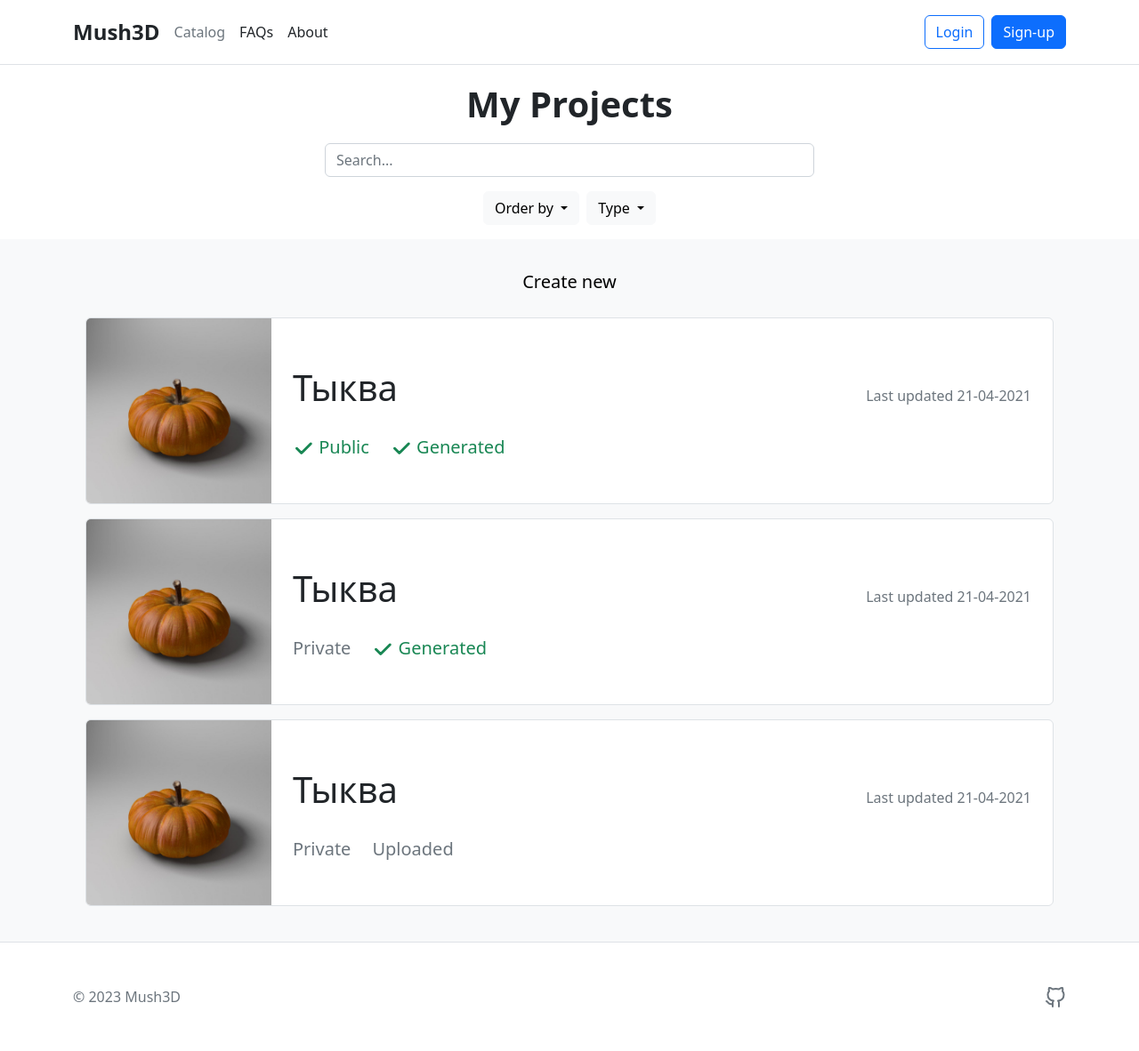
After one commit to Soskiiit/mush, a Django app: page /projects/ in a window 1280 px wide. The commit adds this page. Shown: the whole page at 89% size. Run offline with Django 3.2, Linux system fonts and the light colour scheme; some libraries are stand-ins or nearby versions.

Commit message:
Done my-projects.html, minor changes

```diff
--- /dev/null
+++ b/mush/theme/templates/catalog/components/projects-item-card.html
@@ -0,0 +1,56 @@
+{% load static %}
+
+<a
+href="{% url "item" %}"
+class="
+w-100
+text-decoration-none text-reset
+border rounded overflow-hidden
+bg-white d-flex flex-row"
+style="cursor: pointer;">
+    <div
+    style="
+    flex: none;
+    width: 13rem;
+    aspect-ratio: 1;
+    background-image: url({% static "assets/pumpkin.jpg" %});
+    background-repeat: no-repeat;
+    background-position: center;
+    background-size: cover;
+    ">
+    </div>
+
+    <div class="flex-grow-1 px-4 py-5 d-flex flex-column justify-content-between">
+        <div class="d-flex justify-content-between align-items-baseline">
+            <div class="fs-1 fw-light text-truncate m-0">{{name}}</div>
+            <div class="text-muted">Last updated 21-04-2021</div>
+        </div>
+        <div class="d-flex flex-row">
+            <div class="fs-5 me-4">
+                {% if public %}
+                    <span class="text-success">
+                        <svg class="bi" width="24" height="24" viewBox="0 0 16 16" fill="none" stroke="currentColor">
+                            <path d="M13.854 3.646a.5.5 0 0 1 0 .708l-7 7a.5.5 0 0 1-.708 0l-3.5-3.5a.5.5 0 1 1 .708-.708L6.5 10.293l6.646-6.647a.5.5 0 0 1 .708 0z"></path>
+                        </svg>
+                        <span>Public</span>
+                    </span>
+                {% else %}
+                    <span class="text-muted">Private</span>
+                {% endif %}
+            </div>
+            <div class="fs-5 me-4">
+
+                {% if generated %}
+                <span class="text-success">
+                    <svg class="bi" width="24" height="24" viewBox="0 0 16 16" fill="none" stroke="currentColor">
+                        <path d="M13.854 3.646a.5.5 0 0 1 0 .708l-7 7a.5.5 0 0 1-.708 0l-3.5-3.5a.5.5 0 1 1 .708-.708L6.5 10.293l6.646-6.647a.5.5 0 0 1 .708 0z"></path>
+                    </svg>
+                    <span>Generated</span>
+                </span>
+                {% else %}
+                    <span class="text-muted">Uploaded</span>
+                {% endif %}
+            </div>
+        </div>
+    </div>
+</a>
--- a/mush/theme/templates/catalog/index.html
+++ b/mush/theme/templates/catalog/index.html
@@ -1,5 +1,7 @@
 {% extends "theme/base.html" %}
 {% load static %}
+
+{% block tab_title %}Catalog{% endblock %}
 
 {% block fullwidth-body %}
     <div class="bg-white">
--- /dev/null
+++ b/mush/theme/templates/catalog/my-projects.html
@@ -0,0 +1,42 @@
+{% extends "theme/base.html" %}
+{% load static %}
+
+{% block tab_title %}My projects{% endblock %}
+
+{% block fullwidth-body %}
+    <!-- Search -->
+    <div class="container-fluid px-5 pt-4 pb-3 bg-white">
+        <h1 class="display-6 fw-semibold lh-1 mb-4 text-center">
+            My Projects
+        </h1>
+
+        <form class="d-flex flex-column align-items-center">
+            <input class="mb-3 form-control" type="text" placeholder="Search..." style="max-width: 550px;">
+            <div class="d-flex flex-row">
+                <button class="me-2 btn btn-light dropdown-toggle" type="button" data-bs-toggle="dropdown" aria-expanded="false">
+                    Order by
+                </button>
+                <ul class="dropdown-menu" style="">
+                    <li><a class="dropdown-item" href="#">Date published</a></li>
+                </ul>
+                <button class="btn btn-light dropdown-toggle" type="button" data-bs-toggle="dropdown" aria-expanded="false">
+                    Type
+                </button>
+                <ul class="dropdown-menu" style="">
+                    <li><a class="dropdown-item" href="#">Generated</a></li>
+                    <li><a class="dropdown-item" href="#">Uploaded</a></li>
+                </ul>
+            </div>
+        </form>
+    </div>
+
+    <!-- Project list -->
+    <div class="mx-lg-5 px-5 py-4 d-flex flex-column">
+        <div class="mb-3 mx-auto">
+            <a href="{% url "edit" %}" class="btn btn-light btn-lg">Create new</a>
+        </div>
+        <div class="mb-3">{% include "catalog/components/projects-item-card.html" with name="Тыква" generated=1 public=1 %}</div>
+        <div class="mb-3">{% include "catalog/components/projects-item-card.html" with name="Тыква" generated=1 %}</div>
+        <div class="mb-3">{% include "catalog/components/projects-item-card.html" with name="Тыква" %}</div>
+    </div>
+{% endblock %}
--- a/mush/theme/templates/theme/components/header.html
+++ b/mush/theme/templates/theme/components/header.html
@@ -19,7 +19,7 @@
                         <img src="{% static "assets/profile.jpeg" %}" alt="mdo" class="rounded-circle" width="32" height="32">
                     </a>
                     <ul class="dropdown-menu text-small" style="">
-                        <li><a class="dropdown-item" href="#">My projects</a></li>
+                        <li><a class="dropdown-item" href="{% url "my-projects" %}">My projects</a></li>
                         <li><a class="dropdown-item" href="#">Profile</a></li>
                         <li><a class="dropdown-item" href="#">Settings</a></li>
                         <li><hr class="dropdown-divider"></li>
--- a/mush/theme/templates/theme/form.html
+++ b/mush/theme/templates/theme/form.html
@@ -11,7 +11,6 @@
             class="
             mx-auto px-4 py-4
             border rounded-4
-            shadow shadow-sm
             bg-white"
             style="max-width: 550px;">
                 <div class="mb-4 text-center">
--- a/mush/theme/templates/theme/test-form.html
+++ b/mush/theme/templates/theme/test-form.html
@@ -1,5 +1,7 @@
 {% extends "theme/form.html" %}
 {% load static %}
+
+{% block tab_title %}Sign-up{% endblock %}
 
 {% block form-header %}
     Sign-up
--- a/mush/theme/urls.py
+++ b/mush/theme/urls.py
@@ -4,6 +4,7 @@ from theme import views
 
 urlpatterns = [
     path('', views.CatalogView.as_view(), name='index'),
+    path('projects/', views.MyProjectsView.as_view(), name='my-projects'),
     path('signup/', views.SignupView.as_view(), name='signup'),
     path('item/', views.ItemDetailsView.as_view(), name='item'),
     path('edit/', views.ItemEditView.as_view(), name='edit'),
--- a/mush/theme/views.py
+++ b/mush/theme/views.py
@@ -7,6 +7,10 @@ is_user_the_owner = 1
 
 class SignupView(TemplateView):
     template_name = 'theme/test-form.html'
+
+
+class MyProjectsView(TemplateView):
+    template_name = 'catalog/my-projects.html'
 
 
 class CatalogView(TemplateView):
```
